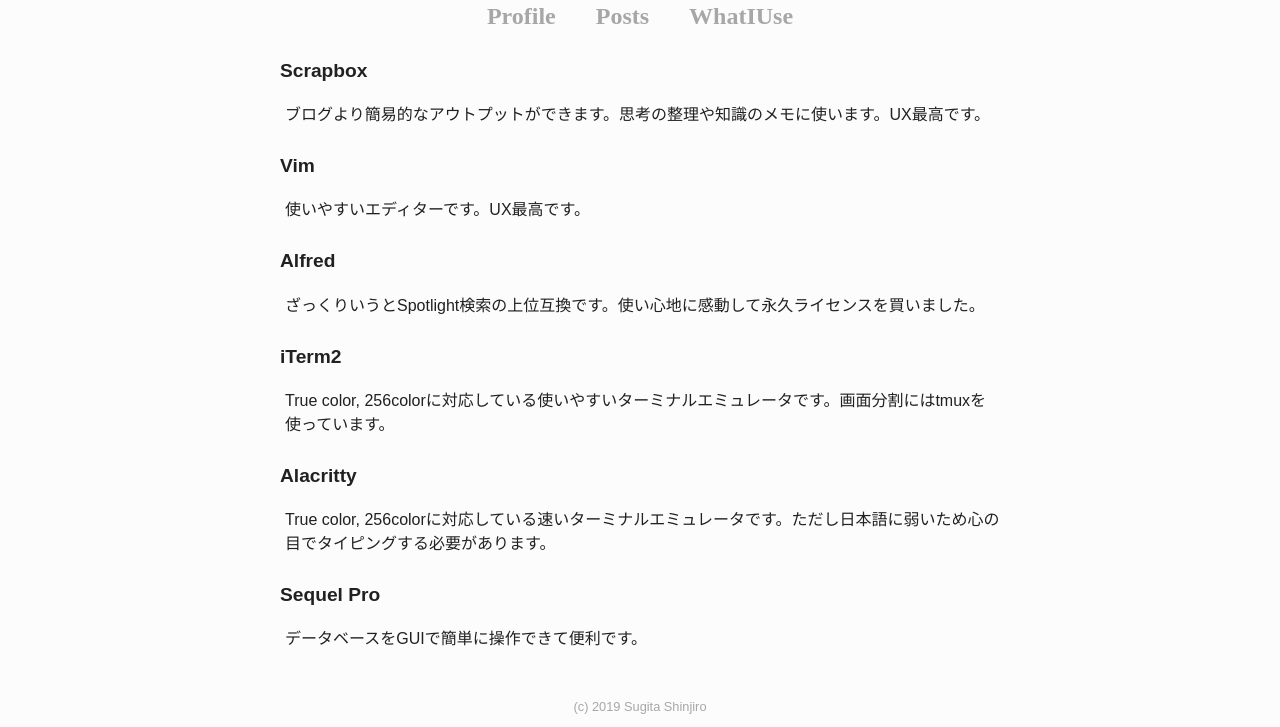
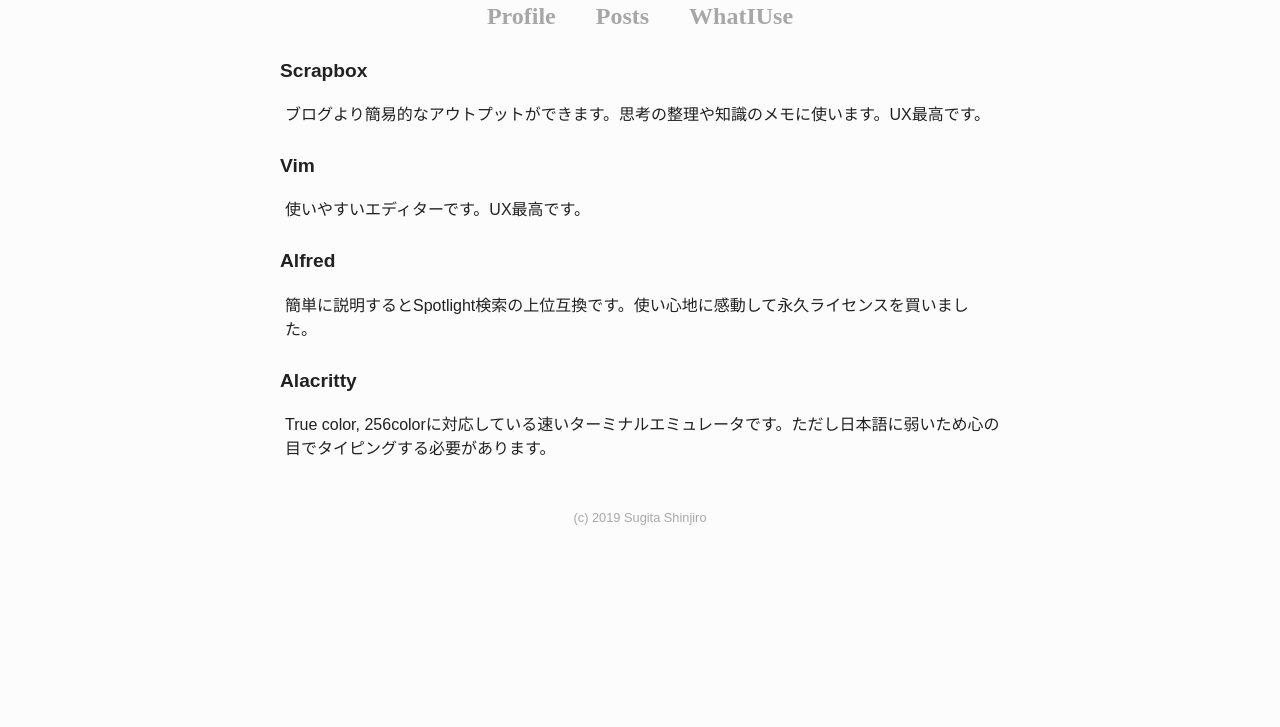
Before and after one commit to jiroshin/portfolio, a Gatsby site: page /whatIUse in a window 1280 px wide. Shown: the part 83-810 px from the top of the page. Built offline with nearby package versions, Linux system fonts and the light colour scheme; Gatsby itself is replaced by a stand-in of ours.

Commit message:
feat(profile, whatIUse): update profile info

```diff
--- a/src/pages/index.tsx
+++ b/src/pages/index.tsx
@@ -37,7 +37,7 @@
         <A href="https://qiita.com/jiroshin">Qiitaアカウント</A>
       </ProfileText>
       <ProfileTitle># Like</ProfileTitle>
-      <ProfileText>Ruby / Vim / TypeScript</ProfileText>
+      <ProfileText>Vim/ Go / Flutter</ProfileText>
       <ProfileTitle># Hobby</ProfileTitle>
       <ProfileText>ロードバイク / キャンプ / つり</ProfileText>
       <ProfileText>コーヒー / プログラミング</ProfileText>
--- a/src/pages/whatIUse.tsx
+++ b/src/pages/whatIUse.tsx
@@ -15,20 +15,11 @@
       </li>
       <li style={{margin:'30px 5px'}}>
         <ToolName>Alfred</ToolName>
-        <ToolDesc>ざっくりいうとSpotlight検索の上位互換です。使い心地に感動して永久ライセンスを買いました。</ToolDesc>
-      </li>
-      <li style={{margin:'30px 5px'}}>
-        <ToolName>iTerm2</ToolName>
-        <ToolDesc>True color, 256colorに対応している使いやすいターミナルエミュレータです。画面分割にはtmuxを使っています。</ToolDesc>
+        <ToolDesc>簡単に説明するとSpotlight検索の上位互換です。使い心地に感動して永久ライセンスを買いました。</ToolDesc>
       </li>
       <li style={{margin:'30px 5px'}}>
         <ToolName>Alacritty</ToolName>
         <ToolDesc>True color, 256colorに対応している速いターミナルエミュレータです。ただし日本語に弱いため心の目でタイピングする必要があります。</ToolDesc>
-      </li>
-      <li style={{margin:'30px 5px'}}>
-        <ToolName>Sequel Pro</ToolName>
-        <ToolDesc>データベースをGUIで簡単に操作できて便利です。
-        </ToolDesc>
       </li>
     </ToolList>
   </Layout>
```
